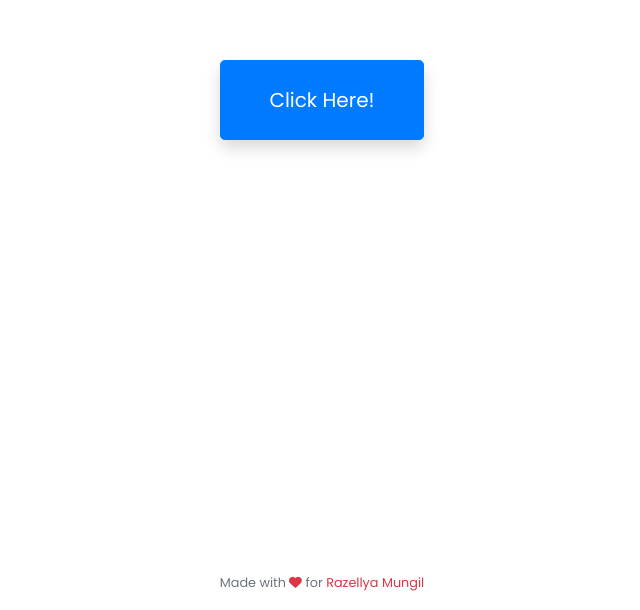
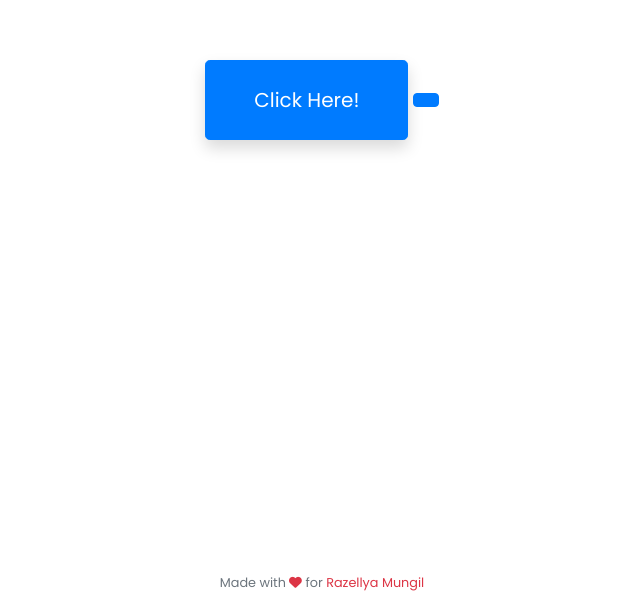
Before and after one commit to dvdnyll/mygf, a plain HTML site: page index.html in a window 1280 px wide. Shown: the part 190-800 px from the top of the page, without its empty margins (318-958 px from the left). Drawn offline with nearby package versions, Linux system fonts and the light colour scheme; some packages are replaced by stand-ins of ours; a script that the page names is missing.

Commit message:
Update index.html

```diff
--- a/index.html
+++ b/index.html
@@ -35,7 +35,7 @@
   <div class="row">
     <div class="col-lg text-center kotak">
       <button type="button" class="btn btn-lg btn-primary tombol py-4 px-5 shadow">Click Here!</button>
-      <h1 id="teks" class="d-none animate__animated animate__pulse"></h1>
+      <a href="https://t.me/+hDNesoQ0UpU3ODU1" class="btn btn-primary"></a>
     </div>
   </div>
 
```
